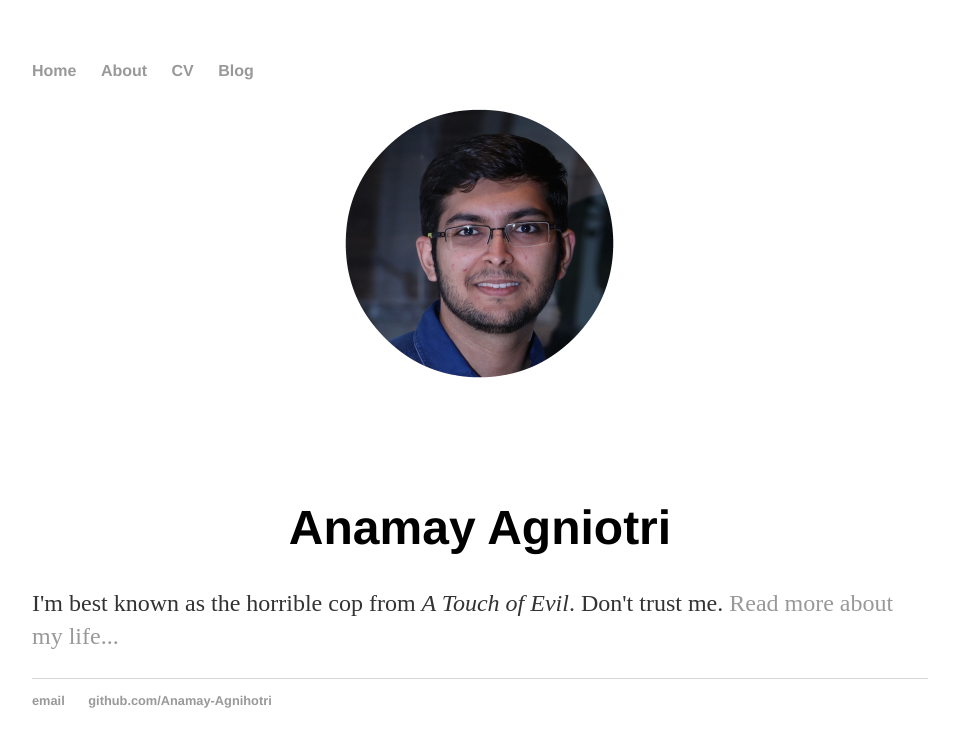
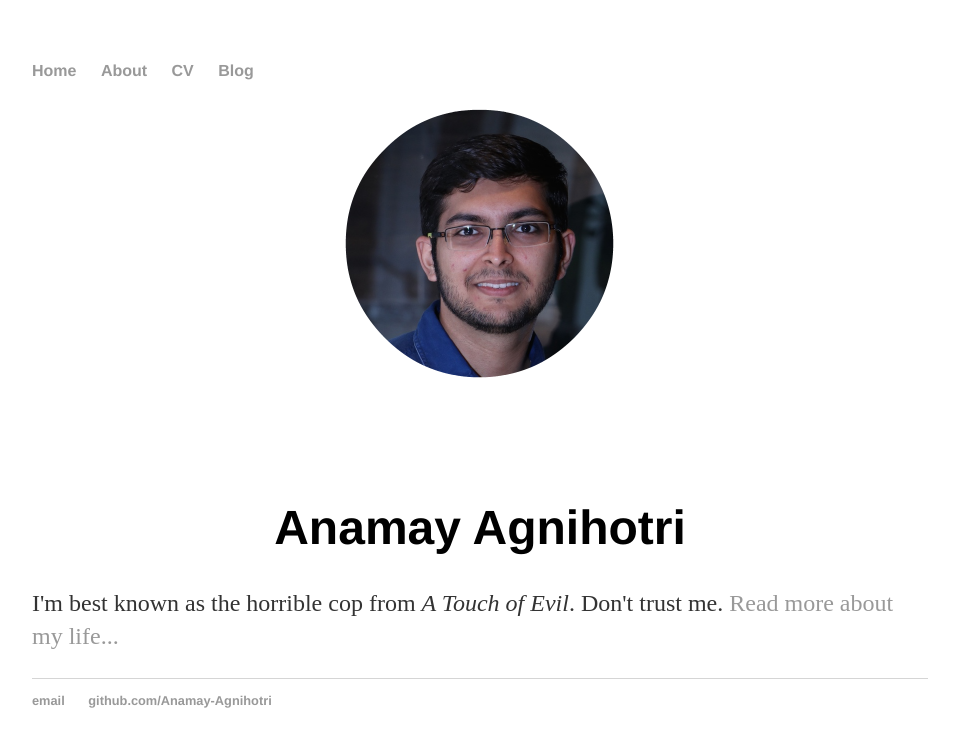
Before and after one commit to Anamay-Agnihotri/Anamay.github.io, a Jekyll site: the page built from index.html, in a window 1280 px wide. Shown: the top 747 px of the page, without its empty margins (160-1119 px from the left). Built offline with Jekyll 4.4.1, drawn with Linux system fonts in a browser that asks for light colours.

Commit message:
Update index.html

```diff
--- a/index.html
+++ b/index.html
@@ -5,7 +5,7 @@ title: Papa Bless
 <div class="blurb">
 	<center>
 		<img src="Images/profile.png" height="365" width="271">
-		<h1>Anamay Agniotri</h1>
+		<h1>Anamay Agnihotri</h1>
 	</center>
 	<p>I'm best known as the horrible cop from <em>A Touch of Evil</em>. Don't trust me. <a href="/about">Read more about my life...</a></p>
 </div>
```
